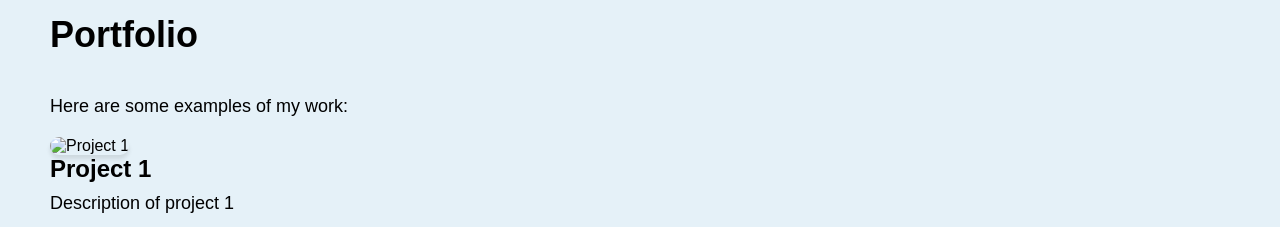
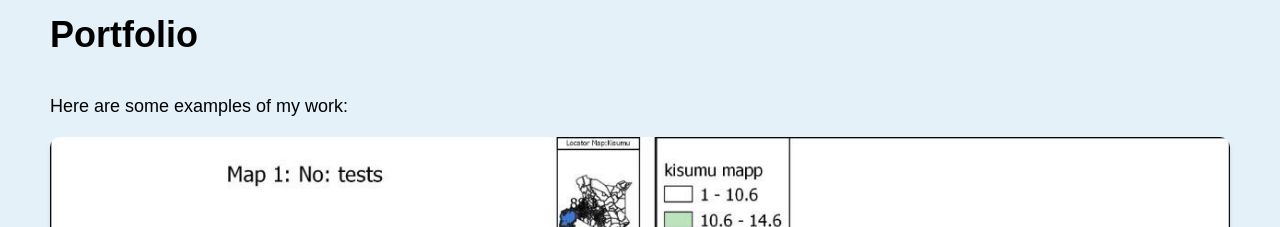
Before and after one commit to tmanic/tmanic, a plain HTML site: page index.html in a window 1280 px wide. Shown: the part 1940-2167 px from the top of the page. Drawn offline with Linux system fonts and the light colour scheme.

Commit message:
New file maps

```diff
--- a/index.html
+++ b/index.html
@@ -51,7 +51,7 @@
 		<h2>Portfolio</h2>
 		<p>Here are some examples of my work:</p>
 		<div class="project">
-			<img src="project1.png" alt="Project 1">
+			<img src="maps.jpg" alt="Project 1">
 			<h3>Project 1</h3>
 			<p>Description of project 1</p>
 		</div>
```
Also changed, not shown: maps.jpg (added).
